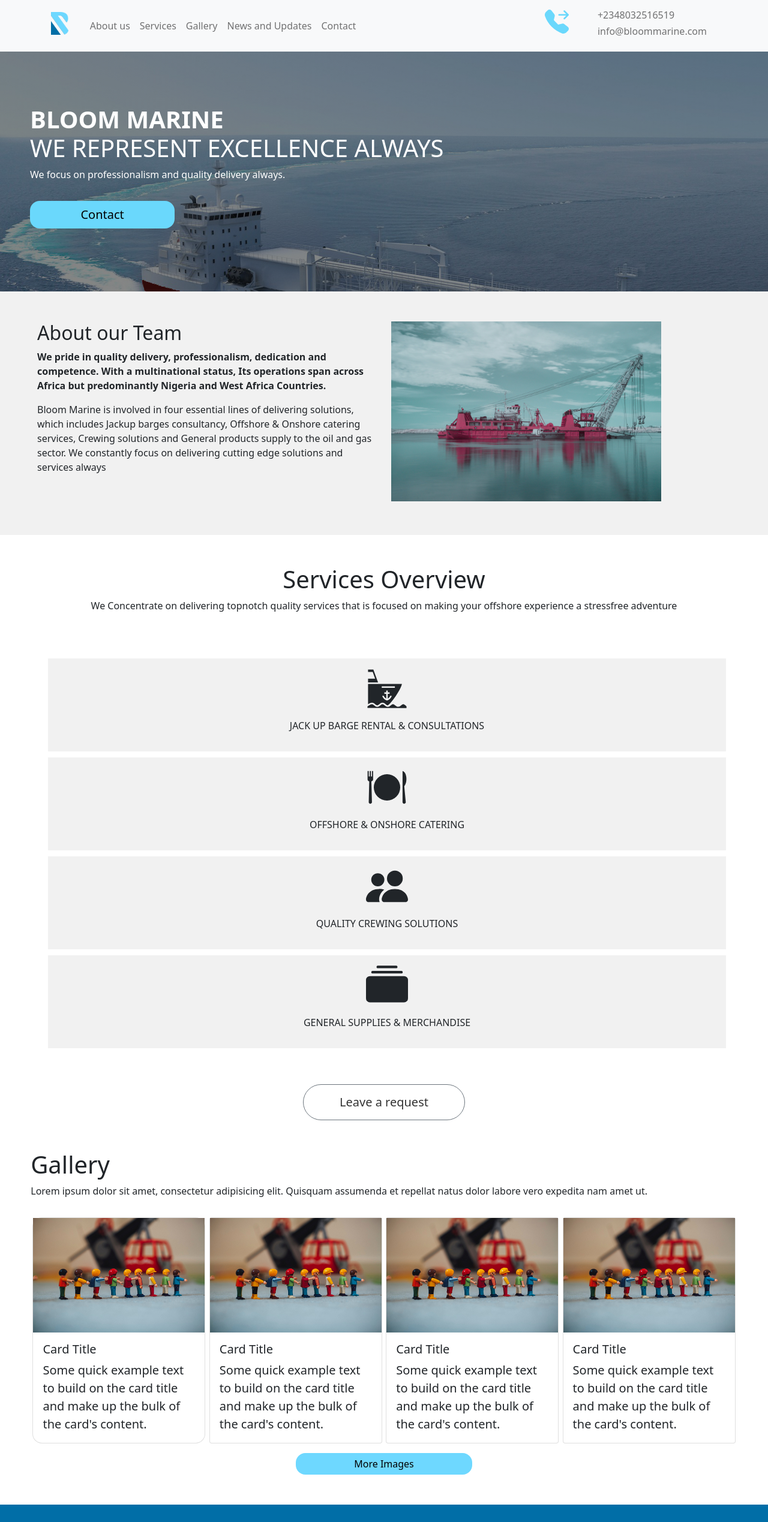
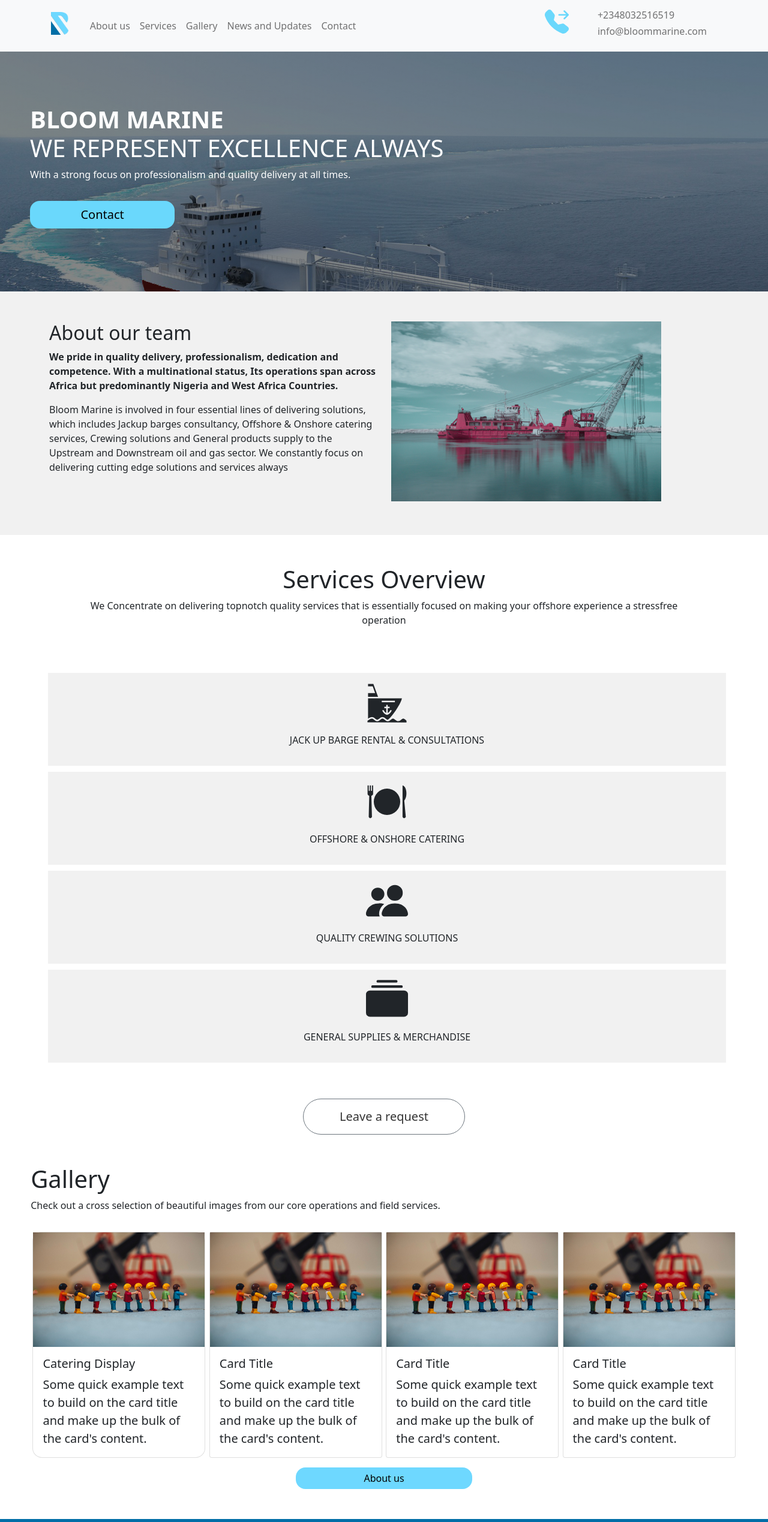
Before and after one commit to joseph-anselm/bloom, a Next.js app: page / in a window 1280 px wide. Shown: the top 2538 px of the page at 60% size. Built offline with nearby package versions, Linux system fonts and the light colour scheme.

Commit message:
Bloom Marine fix

```diff
--- a/components/header.js
+++ b/components/header.js
@@ -13,7 +13,10 @@ export default function Header() {
           <br />
           <span>We represent excellence always</span>
         </h1>
-        <p>We focus on professionalism and quality delivery always.</p>
+        <p>
+          With a strong focus on professionalism and quality delivery at all
+          times.
+        </p>
         <Button
           size="lg"
           variant="outline-secondary"
--- a/pages/index.js
+++ b/pages/index.js
@@ -1,25 +1,24 @@
 import Head from "next/head";
 import Image from "next/image";
-import { Container, Row, Col, Button, Card } from "react-bootstrap";
+import { Container, Row, Col, Button, Card, Nav } from "react-bootstrap";
 import styles from "../styles/Home.module.css";
 import * as Icon from "react-bootstrap-icons";
 import * as IconName from "react-icons/gi";
-import * as Ion from "react-icons/io";
 
 export default function Home() {
   return (
     <div className={styles.container}>
       <Head>
         <title>Bloom Marine</title>
-        <meta name="description" content="Generated by create next app" />
-        <link rel="icon" href="/favicon.ico" />
+        <meta name="description" content="Bloom Marine company" />
+        <link rel="icon" href="/img/favicon.png" />
       </Head>
 
       <section className={styles.section1}>
-        <Container fluid>
+        <Container>
           <Row>
             <Col xs={12} md={6}>
-              <h2>About our Team</h2>
+              <h2>About our team</h2>
               <p>
                 <b>
                   We pride in quality delivery, professionalism, dedication and
@@ -32,8 +31,9 @@ export default function Home() {
                 Bloom Marine is involved in four essential lines of delivering
                 solutions, which includes Jackup barges consultancy, Offshore &
                 Onshore catering services, Crewing solutions and General
-                products supply to the oil and gas sector. We constantly focus
-                on delivering cutting edge solutions and services always
+                products supply to the Upstream and Downstream oil and gas
+                sector. We constantly focus on delivering cutting edge solutions
+                and services always
               </p>
             </Col>
             <Col xs={12} md={6}>
@@ -57,8 +57,8 @@ export default function Home() {
               <p>
                 {" "}
                 We Concentrate on delivering topnotch quality services that is
-                focused on making your offshore experience a stressfree
-                adventure
+                essentially focused on making your offshore experience a
+                stressfree operation
               </p>
             </Col>
           </Row>
@@ -116,9 +116,8 @@ export default function Home() {
             <Col>
               <h1>Gallery</h1>
               <p>
-                Lorem ipsum dolor sit amet, consectetur adipisicing elit.
-                Quisquam assumenda et repellat natus dolor labore vero expedita
-                nam amet ut.
+                Check out a cross selection of beautiful images from our core
+                operations and field services.
               </p>
             </Col>
           </Row>
@@ -139,7 +138,7 @@ export default function Home() {
                 height={300}
               />
               <Card.Body>
-                <Card.Title>Card Title</Card.Title>
+                <Card.Title>Catering Display</Card.Title>
                 <Card.Text>
                   Some quick example text to build on the card title and make up
                   the bulk of the card&#39;s content.
@@ -219,9 +218,10 @@ export default function Home() {
               textAlign: "center",
               margin: "0 auto",
               width: "25%",
+              whiteSpace: "noWrap",
             }}
           >
-            More Images
+            About us
           </Button>
         </Container>
       </section>
--- a/styles/Home.module.css
+++ b/styles/Home.module.css
@@ -17,8 +17,9 @@
 }
 .section1 {
   background: #f1f1f1;
-  padding: 50px;
+  padding: 50px 0;
   margin: 0 auto;
+  width: 100%;
 }
 .section2head {
   padding: 50px;
```
Also changed, not shown: public/img/favicon.png (added).
